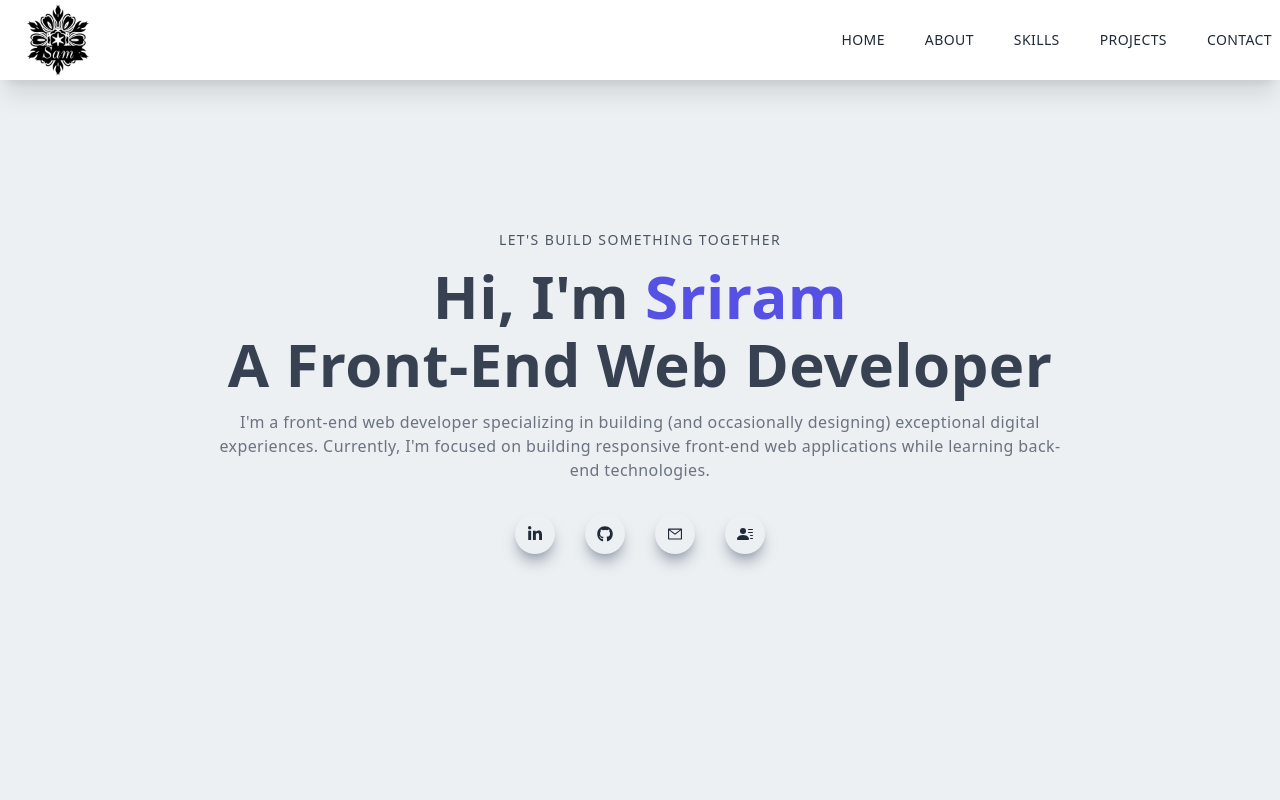
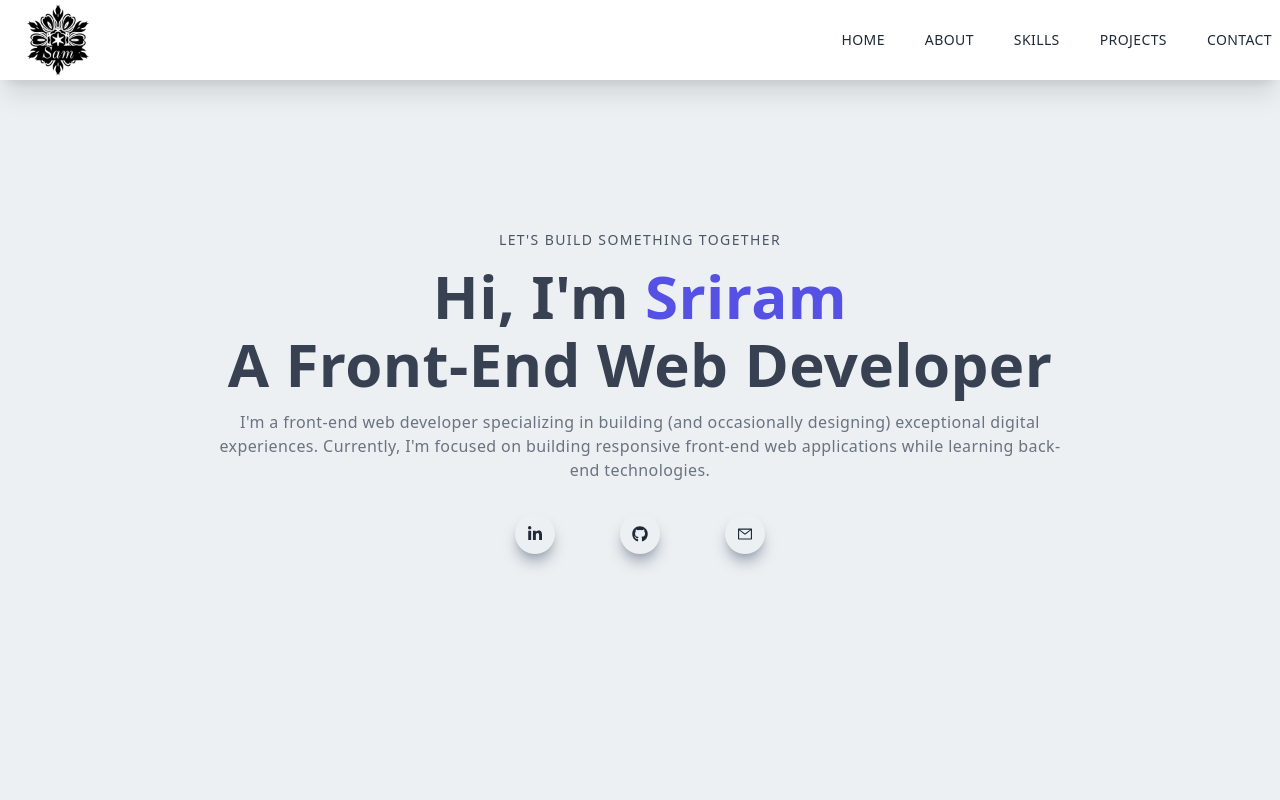
Before and after one commit to sam1322/portfolio-nextjs, a Next.js app: page / in a window 1280 px wide. Shown: the top 800 px of the page. Built offline with nearby package versions, Linux system fonts and the light colour scheme.

Commit message:
added links to github , linkedin  and email

```diff
--- a/components/Contact.js
+++ b/components/Contact.js
@@ -6,6 +6,7 @@ import { BsFillPersonLinesFill } from "react-icons/bs";
 import { FaGithub, FaLinkedinIn } from "react-icons/fa";
 import { HiOutlineChevronDoubleUp } from "react-icons/hi";
 import Link from "next/link";
+import { emailLink, githubLink, linkedInLink } from "constant/projectDetails";
 
 const Contact = () => {
   return (
@@ -37,18 +38,33 @@ const Contact = () => {
               <div>
                 <p className="uppercase pt-8">Connect With Me</p>
                 <div className="flex items-center justify-between py-4">
-                  <div className="rounded-full shadow-lg shadow-gray-400 p-3 cursor-pointer hover:scale-105 ease-in duration-300 ">
+                  <Link href={linkedInLink}>
+                    <div
+                      title="LinkedIn"
+                      className="rounded-full shadow-lg shadow-gray-400 p-3 cursor-pointer hover:scale-105 ease-in duration-300 "
+                    >
                       <FaLinkedinIn />
                     </div>
-                  <div className="rounded-full shadow-lg shadow-gray-400 p-3 cursor-pointer hover:scale-105 ease-in duration-300 ">
+                  </Link>
+                  <Link href={githubLink}>
+                    <div
+                      title="Github"
+                      className="rounded-full shadow-lg shadow-gray-400 p-3 cursor-pointer hover:scale-105 ease-in duration-300 "
+                    >
                       <FaGithub />
                     </div>
-                  <div className="rounded-full shadow-lg shadow-gray-400 p-3 cursor-pointer hover:scale-105 ease-in duration-300 ">
+                  </Link>
+                  <Link href={emailLink}>
+                    <div
+                      title="sriram.pant5@gmail.com"
+                      className="rounded-full shadow-lg shadow-gray-400 p-3 cursor-pointer hover:scale-105 ease-in duration-300 "
+                    >
                       <AiOutlineMail />
                     </div>
-                  <div className="rounded-full shadow-lg shadow-gray-400 p-3 cursor-pointer hover:scale-105 ease-in duration-300 ">
+                  </Link>
+                  {/* <div className="rounded-full shadow-lg shadow-gray-400 p-3 cursor-pointer hover:scale-105 ease-in duration-300 ">
                     <BsFillPersonLinesFill />
-                  </div>
+                  </div> */}
                 </div>
               </div>
             </div>
--- a/components/Main.js
+++ b/components/Main.js
@@ -1,4 +1,6 @@
 /* eslint-disable react/no-unescaped-entities */
+import { emailLink, githubLink, linkedInLink } from "constant/projectDetails";
+import Link from "next/link";
 import React from "react";
 import { AiOutlineMail } from "react-icons/ai";
 import { BsFillPersonLinesFill } from "react-icons/bs";
@@ -18,23 +20,39 @@ const Main = () => {
           </h1>
           <h1 className=" text-gray-700 ">A Front-End Web Developer</h1>
           <p className="py-4 text-gray-500 max-w-[70%] m-auto ">
-            I'm a front-end web developer specializing in building (and occasionally designing)
-            exceptional digital experiences. Currently, I'm focused on building responsive front-end
-            web applications while learning back-end technologies.
+            I'm a front-end web developer specializing in building (and
+            occasionally designing) exceptional digital experiences. Currently,
+            I'm focused on building responsive front-end web applications while
+            learning back-end technologies.
           </p>
           <div className="flex items-center justify-between w-[250px] py-4 m-auto">
-                <div className="rounded-full shadow-lg shadow-gray-400 p-3 cursor-pointer hover:scale-105 ease-in duration-300 ">
+            <Link href={linkedInLink}>
+              <div
+                title="LinkedIn"
+                className="rounded-full shadow-lg shadow-gray-400 p-3 cursor-pointer hover:scale-105 ease-in duration-300 "
+              >
                 <FaLinkedinIn />
               </div>
-                <div className="rounded-full shadow-lg shadow-gray-400 p-3 cursor-pointer hover:scale-105 ease-in duration-300 ">
+            </Link>
+            <Link href={githubLink}>
+              <div
+                title="Github"
+                className="rounded-full shadow-lg shadow-gray-400 p-3 cursor-pointer hover:scale-105 ease-in duration-300 "
+              >
                 <FaGithub />
               </div>
-                <div className="rounded-full shadow-lg shadow-gray-400 p-3 cursor-pointer hover:scale-105 ease-in duration-300 ">
+            </Link>
+            <Link href={emailLink}>
+              <div
+                title="sriram.pant5@gmail.com"
+                className="rounded-full shadow-lg shadow-gray-400 p-3 cursor-pointer hover:scale-105 ease-in duration-300 "
+              >
                 <AiOutlineMail />
               </div>
-                <div className="rounded-full shadow-lg shadow-gray-400 p-3 cursor-pointer hover:scale-105 ease-in duration-300 ">
+            </Link>
+            {/* <div className="rounded-full shadow-lg shadow-gray-400 p-3 cursor-pointer hover:scale-105 ease-in duration-300 ">
                   <BsFillPersonLinesFill />
-                </div>
+                </div> */}
           </div>
         </div>
       </div>
--- a/components/Navbar.js
+++ b/components/Navbar.js
@@ -49,7 +49,7 @@ const Navbar = (props) => {
         className={
           nav
             ? "fixed left-0 top-0 w-[75%] sm:w-[60%] md:w-[45%] lg:hidden h-screen bg-white p-10 ease-in duration-500 "
-            : "fixed left-[-100%] top-0 p-10 ease-in duration-500"
+            : "fixed left-[-130%] top-0 p-10 ease-in duration-500"
         }
       >
         <div>
@@ -83,7 +83,7 @@ const Navbar = (props) => {
               Let&apos;s Connect
             </p>
             <div className="flex items-center justify-between my-4 w-full sm:w-[80%]">
-              <div className="rounded-full shadow-lg shadow-gray-400 p-3 cursor-pointer hover:scale-105 ease-in duration-300 ">
+              <div title="LinkedIn" className="rounded-full shadow-lg shadow-gray-400 p-3 cursor-pointer hover:scale-105 ease-in duration-300 ">
                 <FaLinkedinIn />
               </div>
               <div className="rounded-full shadow-lg shadow-gray-400 p-3 cursor-pointer hover:scale-105 ease-in duration-300 ">
@@ -92,9 +92,9 @@ const Navbar = (props) => {
               <div className="rounded-full shadow-lg shadow-gray-400 p-3 cursor-pointer hover:scale-105 ease-in duration-300 ">
                 <AiOutlineMail />
               </div>
-              <div className="rounded-full shadow-lg shadow-gray-400 p-3 cursor-pointer hover:scale-105 ease-in duration-300 ">
+              {/* <div className="rounded-full shadow-lg shadow-gray-400 p-3 cursor-pointer hover:scale-105 ease-in duration-300 ">
                 <BsFillPersonLinesFill />
-              </div>
+              </div> */}
             </div>
           </div>
         </div>
--- a/constant/projectDetails.js
+++ b/constant/projectDetails.js
@@ -40,3 +40,9 @@ export const projectDetailsList = [
     techStack: ["React", "Javascript"],
   },
 ];
+
+export const linkedInLink = "https://in.linkedin.com/in/sriram-pant-6b38bb1ab"
+
+export const githubLink = "https://github.com/sam1322"
+
+export const emailLink = "mailto: sriram.pant5@gmail.com"
```
Lines whose indentation alone changed are shown as unchanged.
